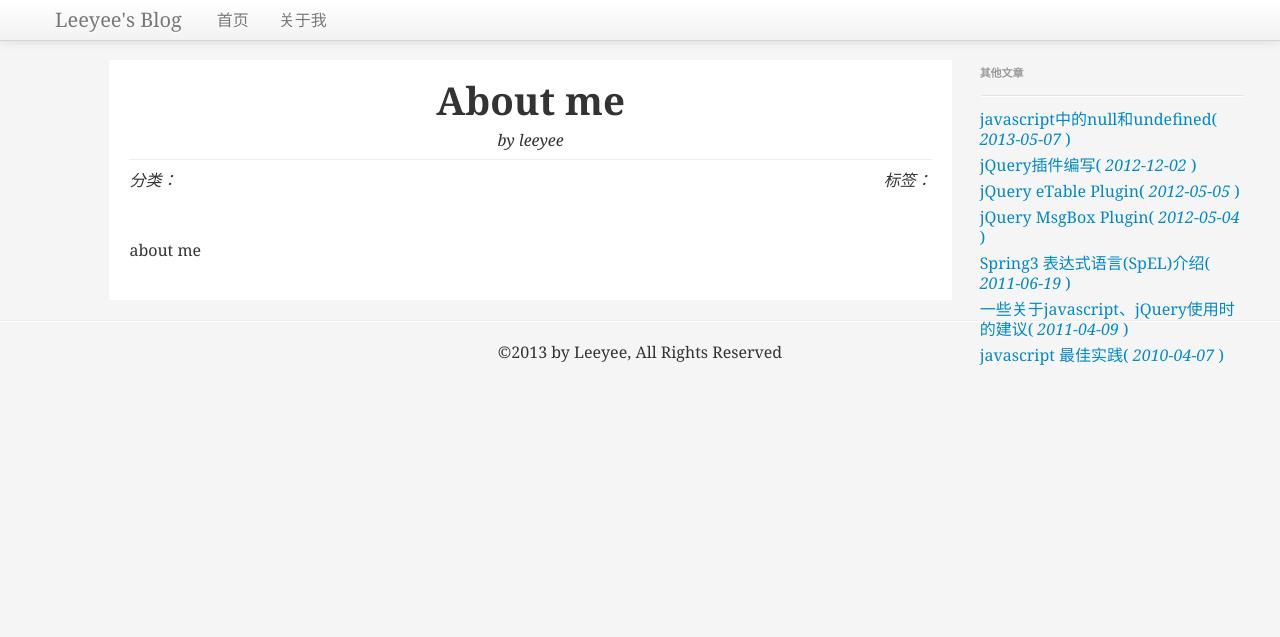
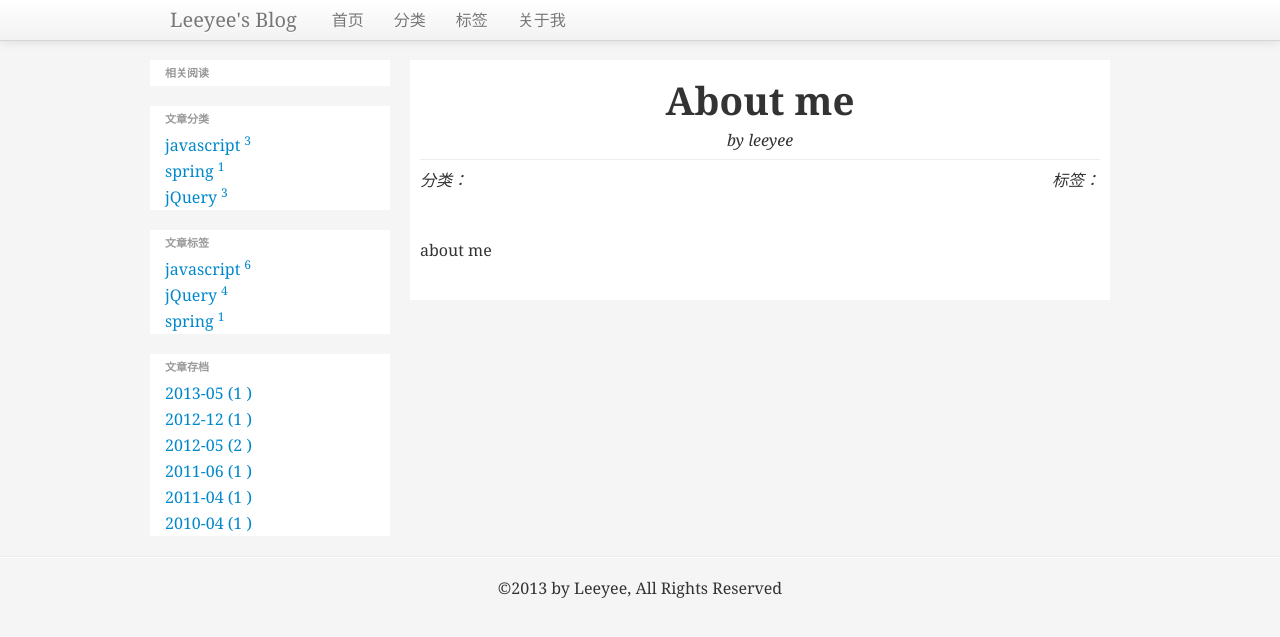
Before and after one commit to leeyee/leeyee.github.com, a Jekyll site: the page built from about.md, in a window 1280 px wide. Shown: the top 637 px of the page. Built offline with Jekyll 4.4.1, drawn with Linux system fonts in a browser that asks for light colours; Markdown is read by kramdown in place of the engine named in the settings; comment, search, counter and statistics services are not loaded.

Commit message:
页面样式调整

```diff
--- /dev/null
+++ b/_includes/analytics
@@ -0,0 +1,2 @@
+{% include analytics-providers/google %}
+{% include analytics-providers/baidu %}
--- /dev/null
+++ b/_includes/analytics-providers/baidu
@@ -0,0 +1,4 @@
+<script type="text/javascript">
+	var _bdhmProtocol = (("https:" == document.location.protocol) ? " https://" : " http://");
+	document.write(unescape("%3Cscript src='" + _bdhmProtocol + "hm.baidu.com/h.js%3F58361582bf16c265b9a27cec274eb971' type='text/javascript'%3E%3C/script%3E"));
+</script>
--- /dev/null
+++ b/_includes/analytics-providers/google
@@ -0,0 +1,18 @@
+<script type="text/javascript">
+	var _gaq = _gaq || [];
+	var pluginUrl = '//www.google-analytics.com/plugins/ga/inpage_linkid.js';
+	_gaq.push([ '_require', 'inpage_linkid', pluginUrl ]);
+	_gaq.push([ '_setAccount', 'UA-40641589-1' ]);
+	_gaq.push([ '_trackPageview' ]);
+
+	(function() {
+		var ga = document.createElement('script');
+		ga.type = 'text/javascript';
+		ga.async = true;
+		ga.src = ('https:' == document.location.protocol ? 'https://ssl'
+				: 'http://www')
+				+ '.google-analytics.com/ga.js';
+		var s = document.getElementsByTagName('script')[0];
+		s.parentNode.insertBefore(ga, s);
+	})();
+</script>
--- a/_layouts/default.html
+++ b/_layouts/default.html
@@ -8,35 +8,9 @@
 <meta name="description" content="{{ page.description }}" />
 <!-- <link href='https://fonts.googleapis.com/css?family=Architects+Daughter' rel='stylesheet' type='text/css'>  -->
 <link href="/css/bootstrap.min.css" rel="stylesheet">
-<link href="/css/bootstrap-responsive.min.css" rel="stylesheet">
 <link href="/js/prettify/prettify.css" rel="stylesheet">
-
-<script type="text/javascript">
-	var _bdhmProtocol = (("https:" == document.location.protocol) ? " https://" : " http://");
-	document.write(unescape("%3Cscript src='" + _bdhmProtocol + "hm.baidu.com/h.js%3F58361582bf16c265b9a27cec274eb971' type='text/javascript'%3E%3C/script%3E"));
-</script>
-
+{% include analytics %}
 <script type="text/javascript" src="/js/jquery-1.8.3.js"></script>
-<script type="text/javascript">
-	var _gaq = _gaq || [];
-	var pluginUrl = '//www.google-analytics.com/plugins/ga/inpage_linkid.js';
-	_gaq.push([ '_require', 'inpage_linkid', pluginUrl ]);
-	_gaq.push([ '_setAccount', 'UA-40641589-1' ]);
-	_gaq.push([ '_trackPageview' ]);
-
-	(function() {
-		var ga = document.createElement('script');
-		ga.type = 'text/javascript';
-		ga.async = true;
-		ga.src = ('https:' == document.location.protocol ? 'https://ssl'
-				: 'http://www')
-				+ '.google-analytics.com/ga.js';
-		var s = document.getElementsByTagName('script')[0];
-		s.parentNode.insertBefore(ga, s);
-	})();
-</script>
-
-
 <style type="text/css">
 body {
 	background-color: #f5f5f5;
@@ -44,7 +18,6 @@ body {
 
 .myrow {
 	background-color: #fff;
-	padding: 0px 20px;
 }
 </style>
 </head>
@@ -55,12 +28,14 @@ body {
 				<a class="brand">Leeyee's Blog</a>
 				<ul class="nav">
 					<li><a href="/">首页</a></li>
+					<li><a href="/categorys.html">分类</a>
+					<li><a href="/tags.html">标签</a>
 					<li><a href="/about.html">关于我</a></li>
 				</ul>
 			</div>
 		</div>
 	</div>
-	<div style="margin-top: 60px;">{{ content }}</div>
+	<div class="container" style="margin-top: 60px;">{{ content }}</div>
 	<hr />
 	<footer>
 		<p class="text-center">&copy;2013 by Leeyee, All Rights Reserved</p>
--- a/_layouts/post.html
+++ b/_layouts/post.html
@@ -1,8 +1,98 @@
 ---
 layout: default
 ---
+<div class="row">
+	<div class="span3">
+				<div class="row">
+					<div class="myrow">
+						<ul class="nav nav-list">
+							<li class="nav-header">相关阅读</li>
+							{% for post in site.posts %}
+								{% if page.category == post.category and page.title != post.title %}
+									<li><a href="{{ post.url }}/">{{ post.title }}</a></li>
+								{% endif %}
+							{% endfor %}
+						</ul>
+					</div>
+				</div>
+				<div class="row">
+					<div class="myrow" style="margin-top: 20px;">
+						<ul class="nav nav-list">
+							<li class="nav-header">文章分类</li>
+							{% for category in site.categories %}
+							<li>
+								<a href="">{{ category[0] }}<sup style="padding-left: 4px">{{ category[1].size }}</sup></a>
+							</li>
+							{% endfor %}
+						</ul>
+					</div>
+				</div>
+				<div class="row">
+					<div class="myrow" style="margin-top: 20px;">
+						<ul class="nav nav-list">
+							<li class="nav-header">文章标签</li>
+							{% for tag in site.tags %}
+							<li>
+								<a href="">{{ tag[0] }}<sup style="padding-left: 4px">{{ tag[1].size }}</sup></a>
+							</li>
+							{% endfor %}
+						</ul>
+					</div>
+				</div>
+				<div class="row">
+					<div class="myrow" style="margin-top: 20px;">
+						<ul class="nav nav-list">
+							<li class="nav-header">文章存档</li>
+							{% for post in site.posts %}
+								{% capture  ym %}
+									{{ post.date | date:"%Y-%m" }}
+						 		{% endcapture %}
 
-<div class="row-fluid">
+						 		{% if year_month != ym %}
+						 			{%	assign year_month = ym %}
+						 		<li><a href="">{{ ym }}
+						 			{%	assign count = 0 %}
+						 			{% for pt in site.posts %}
+						 				{% capture  cym %}{{ pt.date | date:"%Y-%m" }} {% endcapture %}
+						 				{% if  year_month contains cym %}
+						 					{% capture  count %}{{ count | plus:1 }} {% endcapture %}
+						 				{% endif %}
+						 			{% endfor %}
+						 			({{ count }})
+						 		</a></li>
+						 		{% endif %}
+							{% endfor %}
+						</ul>
+					</div>
+				</div>
+	</div>
+	<div class="span9 myrow">
+		<div style="padding: 0px 10px">
+			<article id='j_article'>
+				<div class="page-header  text-center" style="margin-bottom: 10px">
+					<h1>{{ page.title }}</h1>
+					<em>{{ page.date|date:"%b %d, %Y" }} by {% if page.author %}
+						{{ page.author }} {% elsif site.author %} {{ site.author }} {% endif %} </em>
+				</div>
+				<div class="row-fluid ">
+					<div class="span3 text-left">
+						<em>分类：</em> <span class="badge badge-important">{{ page.category }}</span>
+					</div>
+					<div class="text-right">
+						<em>标签：</em> {% for tag in page.tag %} <span
+							class="badge badge-inverse">{{ tag}}</span> {% endfor %}
+					</div>
+				</div>
+				<div class="container-fulid" style="margin: 40px 0px 40px 0px">
+					{{ content }}</div>
+			</article>
+		</div>
+	</div>
+</div>
+
+
+
+<!-- <div class="row-fluid">
 	<div class="span8 offset1 myrow">
 		<article id='j_article'>
 			<div class="page-header  text-center" style="margin-bottom: 10px">
@@ -41,5 +131,5 @@ layout: default
 			{% endfor %}
 		</ul>
 	</div>
-</div>
+</div> -->
 <script type="text/javascript" src="/js/common.js"></script>
```
Also changed, not shown: _layouts/index.html (+75 -41 lines), categorys.html (added, +38 -0 lines), tags.html (added, +38 -0 lines).
